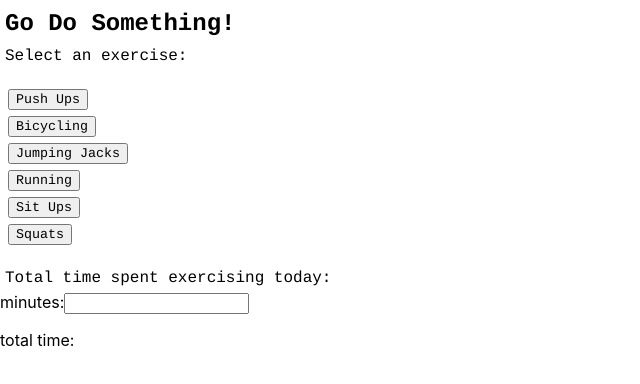
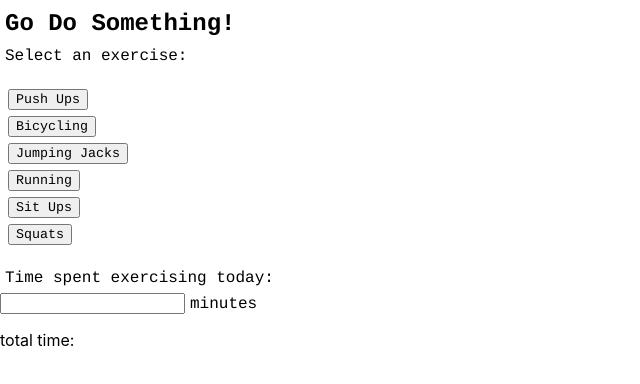
Before and after one commit to julianamacedo1/exercise-app, a React (Create React App) app: page / in a window 1280 px wide. Shown: the top 384 px of the page, without its empty margins (0-640 px from the left). Built offline with nearby package versions, Linux system fonts and the light colour scheme.

Commit message:
March 6, 2021 2:47 PM

```diff
--- a/src/App.js
+++ b/src/App.js
@@ -67,7 +67,7 @@ class MenuScreen extends React.Component {
                 </li>
               )}
             </ul>
-            <p style={{ "margin": "10px 5px 5px 5px", "font-family": "courier" }}>Total time spent exercising today:</p>
+            <p style={{ "margin": "10px 5px 5px 5px", "font-family": "courier" }}>Time spent exercising today:</p>
             <TotalExercise></TotalExercise>
           </>
         )
--- a/src/components/TotalExercise/index.js
+++ b/src/components/TotalExercise/index.js
@@ -14,12 +14,13 @@ export default class TotalExercise extends React.Component {
         return (
             <>
             <form>
-                <label>minutes:</label>
+
                 <input
                     value={this.state.minutes}
                     onChange={this.handleChange}
                 >
                 </input>
+                <label style={{ "margin": "10px 5px 5px 5px", "font-family": "courier" }}>minutes</label>
             </form>
                 <p>total time: {this.state.minutes}</p>
             </>
```
